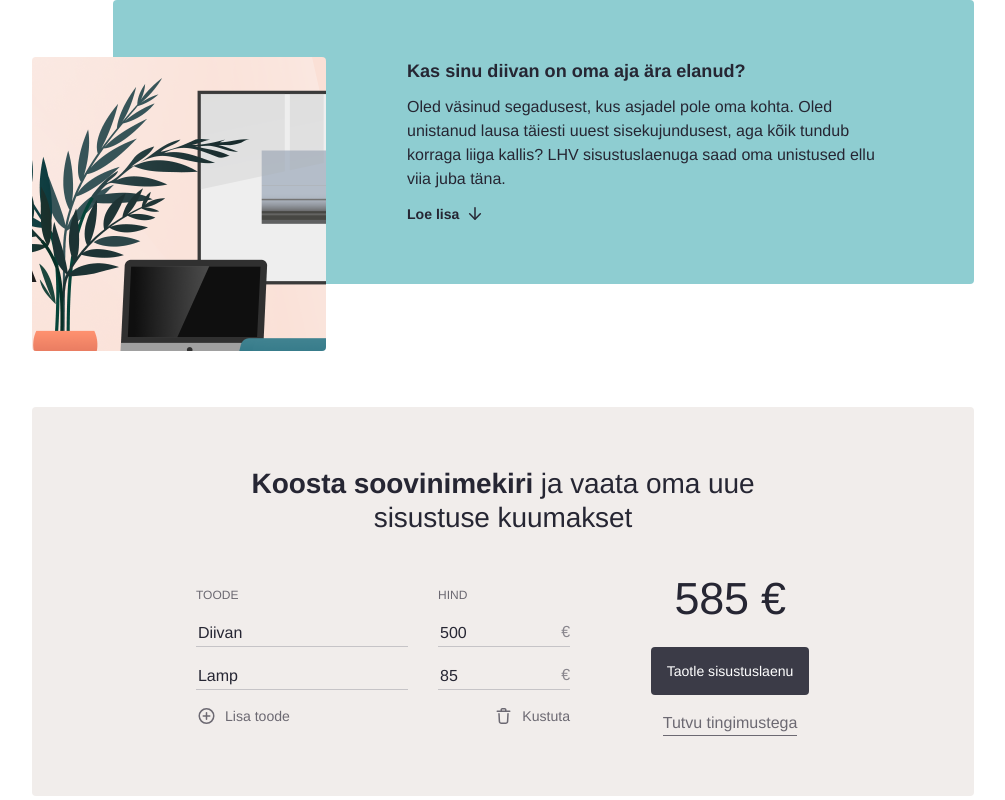
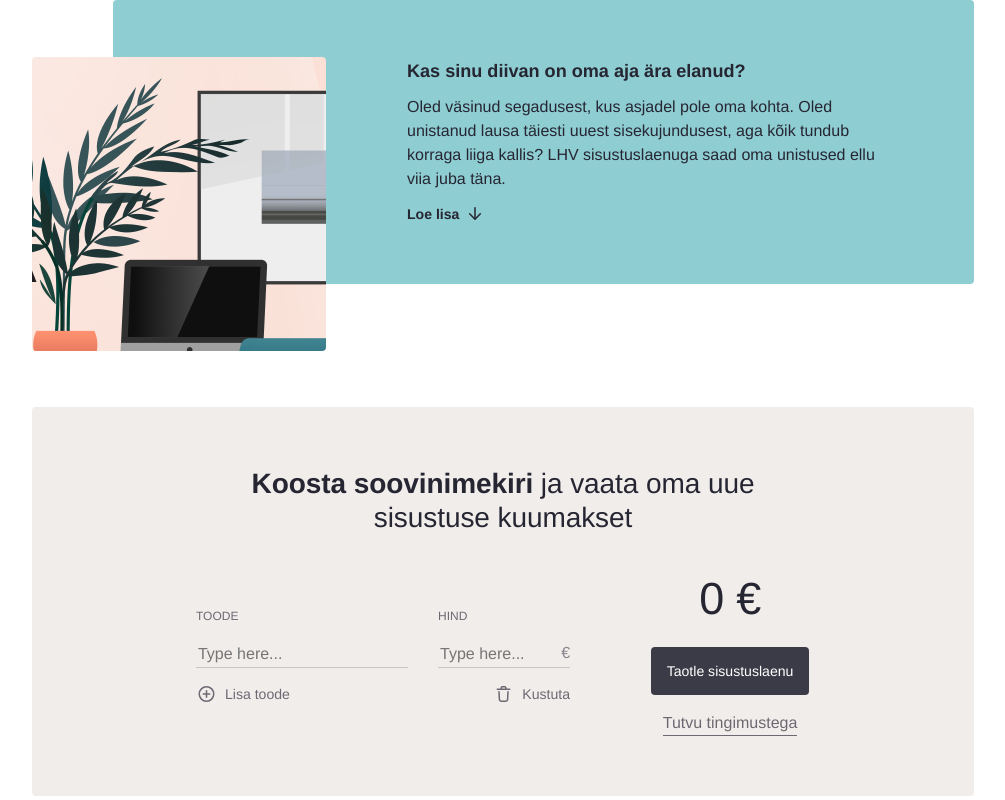
Before and after one commit to eerikkodasma/lhv-front-end, a Vue app: page / in a window 1280 px wide. Shown: the top 800 px of the page, without its empty margins (137-1142 px from the left). Built offline with nearby package versions, Linux system fonts and the light colour scheme.

Commit message:
Removed default values

```diff
--- a/src/components/Calculator.vue
+++ b/src/components/Calculator.vue
@@ -97,10 +97,7 @@ import { ref, computed } from "vue";
 
 const isLoanModalOpen = ref(false);
 const isConditionsModalOpen = ref(false);
-const products = ref([
-  { name: "Diivan", price: 500 },
-  { name: "Lamp", price: 85 },
-]);
+const products = ref([{ name: "", price: "" }]);
 
 const productNames = computed(() =>
   products.value.map((product) => product.name)
```
